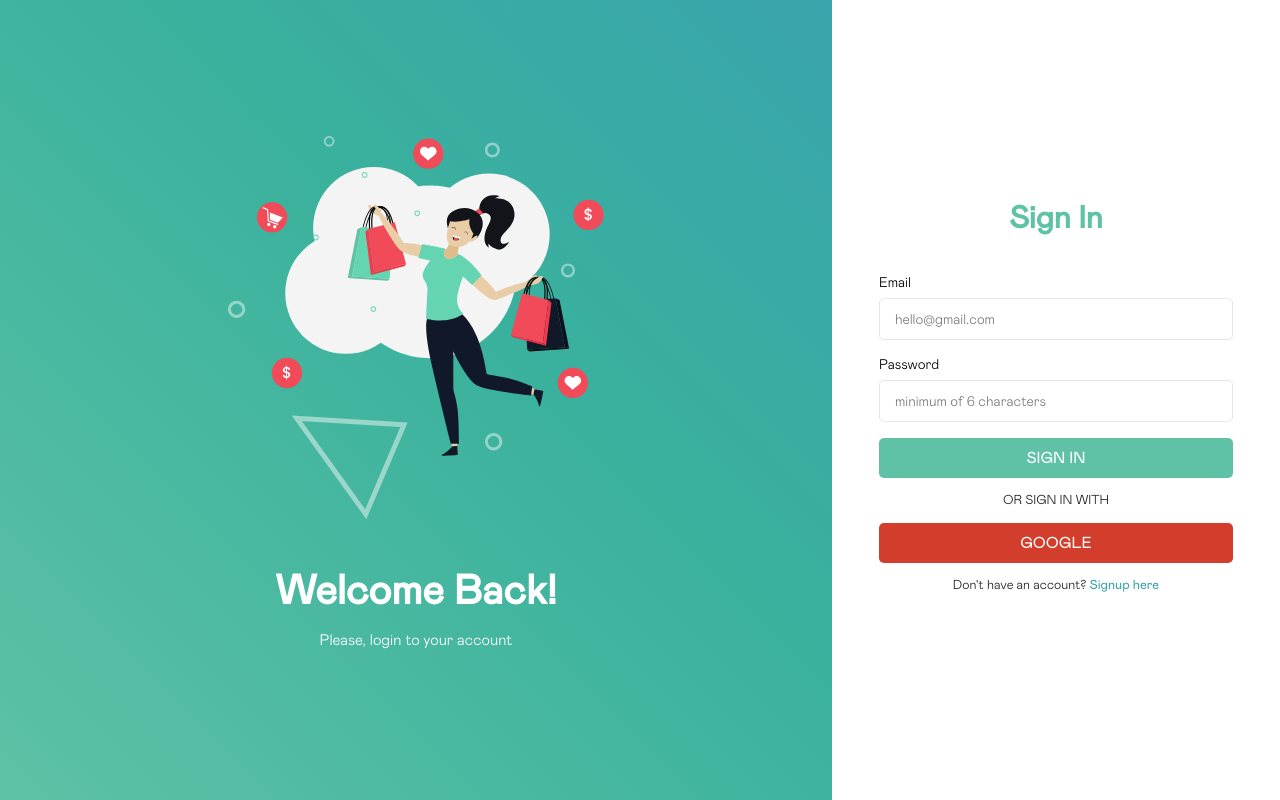
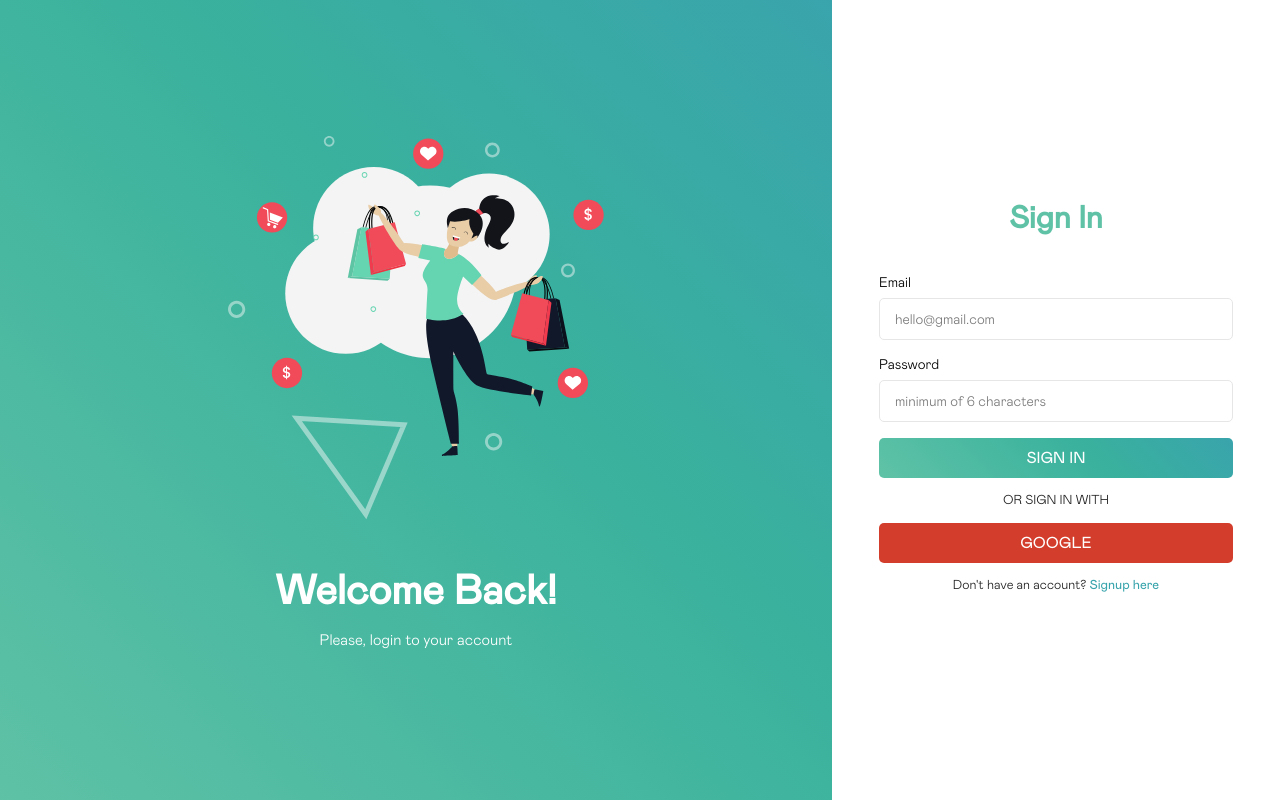
Before and after one commit to rukkiechovwe/ecommerce, a React (Create React App) app: page /sign-in in a window 1280 px wide. Built offline with nearby package versions, Linux system fonts and the light colour scheme; no server answers.

Commit message:
fix payment bugs

```diff
--- a/src/common/button/index.js
+++ b/src/common/button/index.js
@@ -7,6 +7,7 @@ const Button = ({
   onClick,
   children,
   textTransform,
+  position,
   disabled,
 }) => {
   return (
@@ -16,6 +17,7 @@ const Button = ({
       textTransform={textTransform}
       onClick={onClick}
       background={background}
+      position={position}
       disabled={disabled}
     >
       {children}
--- a/src/common/button/styles.js
+++ b/src/common/button/styles.js
@@ -5,35 +5,38 @@ export const Button = styled.button`
    font-size: inherit;
    margin: 1rem 0;
    padding: 12px;
-  width: ${(props) => props.width || "100%"};
    border: none;
    border-radius: 5px;
-  color: ${(props) => (props.color ? props.color : "#fff")};
-  text-transform: ${(props) => props.textTransform || "capitalize"};
    display: flex;
    align-items: center;
    justify-content: center;
+   width: ${(props) => props.width || "100%"};
+   position: ${(props) => (props.position ? "absolute" : "unset")};
+   top: ${(props) => (props.position ? "-12px" : "0")};
+   right: ${(props) => (props.position ? "0" : "0")};
+   color: ${(props) => (props.color ? props.color : "#fff")};
+   text-transform: ${(props) => props.textTransform || "capitalize"};
    background: ${(props) =>
      props.background ||
      `hsla(163,53%,46%,0.8);
-	// background: linear-gradient(
-	// 	225deg,
-	// 	hsla(184, 50%, 45%, 1) 0%,
-	// 	hsla(170, 51%, 46%, 1) 41%,
-	// 	hsla(163, 53%, 46%, 0.8) 100%
-	// );
-	// background: -moz-linear-gradient(
-	// 	225deg,
-	// 	hsla(184, 50%, 45%, 1) 0%,
-	// 	hsla(170, 51%, 46%, 1) 41%,
-	// 	hsla(163, 53%, 46%, 0.8) 100%
-	// );
-	// background: -webkit-linear-gradient(
-	// 	225deg,
-	// 	hsla(184, 50%, 45%, 1) 0%,
-	// 	hsla(170, 51%, 46%, 1) 41%,
-	// 	hsla(163, 53%, 46%, 0.8) 100%
-	// );
+	background: linear-gradient(
+		225deg,
+		hsla(184, 50%, 45%, 1) 0%,
+		hsla(170, 51%, 46%, 1) 41%,
+		hsla(163, 53%, 46%, 0.8) 100%
+	);
+	background: -moz-linear-gradient(
+		225deg,
+		hsla(184, 50%, 45%, 1) 0%,
+		hsla(170, 51%, 46%, 1) 41%,
+		hsla(163, 53%, 46%, 0.8) 100%
+	);
+	background: -webkit-linear-gradient(
+		225deg,
+		hsla(184, 50%, 45%, 1) 0%,
+		hsla(170, 51%, 46%, 1) 41%,
+		hsla(163, 53%, 46%, 0.8) 100%
+	);
    `};
 
 }
--- a/src/common/productCard/styles.js
+++ b/src/common/productCard/styles.js
@@ -9,7 +9,7 @@ export const ProductCard = styled.div`
   background: #fff;
   border-radius: 8px;
   cursor: pointer;
-  box-shadow: 0px 2px 10px #5e5d5d2b;
+  box-shadow: rgba(94, 93, 93, 0.08) 0px 2px 10px;
   position: relative;
 
   ::after {
@@ -19,14 +19,14 @@ export const ProductCard = styled.div`
   }
   :hover::after {
     background: #a870253d;
-   //  background: hsla(163.1, 53%, 45.9%, 0.17);
+    //  background: hsla(163.1, 53%, 45.9%, 0.17);
     width: 100%;
     height: 100%;
     position: absolute;
     right: 0;
     top: 0;
     border-radius: 7px;
-    transition: all .3s linear 0s;
+    transition: all 0.3s linear 0s;
   }
 
   @media (min-width: 400px) {
--- a/src/components/billingInformation/index.js
+++ b/src/components/billingInformation/index.js
@@ -136,6 +136,7 @@ function BillingInformation() {
           address={address}
           state={state}
           country={country}
+          setPaymentModal={setPaymentModal}
         />
       )}
     </S.InfoContainer>
--- a/src/components/billingInformation/validate.js
+++ b/src/components/billingInformation/validate.js
@@ -4,7 +4,7 @@ export const BillingDetailsValidation = (
   address,
   state,
   country,
-  payCash
+
 ) => {
   const errors = {};
 
@@ -13,7 +13,6 @@ export const BillingDetailsValidation = (
   if (!address) errors.address = "Address is required";
   if (!state) errors.state = "State is required";
   if (!country) errors.country = "Country is required";
-console.log(payCash);
   console.log(errors);
   return errors;
 };
--- a/src/components/dashboardNav/index.js
+++ b/src/components/dashboardNav/index.js
@@ -1,7 +1,11 @@
 import { useContext } from "react";
 import { UserContext } from "../../context/userContext";
 import Button from "../../common/button";
-import { HouseSimple, Ticket, Handbag, Power } from "phosphor-react";
+import {
+  HouseSimple,
+  // Ticket, Handbag,
+  Power,
+} from "phosphor-react";
 
 import * as S from "./styles";
 
--- a/src/components/paymentModal/index.js
+++ b/src/components/paymentModal/index.js
@@ -1,14 +1,15 @@
 import { useContext } from "react";
 import { useHistory } from "react-router";
+import { XCircle } from "phosphor-react";
 
 import { fieldValue, firestore } from "../../firebase";
 import { CartContext } from "../../context/cartContext";
 import { UserContext } from "../../context/userContext";
 
-import * as S from "./styles";
-
 import SummaryCard from "../../common/summaryCard";
 import Button from "../../common/button";
+
+import * as S from "./styles";
 
 const PaymentModal = ({
   method,
@@ -17,13 +18,17 @@ const PaymentModal = ({
   address,
   state,
   country,
+  setPaymentModal,
 }) => {
   const history = useHistory();
   const { SubTotal, cartItems, cartDispatch } = useContext(CartContext);
   const { userData } = useContext(UserContext);
-
-  const publicKey = "pk_test_6c4989c4eefebff720660dd216bba1b061eabd38";
-  const amount = 100 * (SubTotal + 100);
+  console.log(
+    process.env.REACT_APP_FIREBASE_APP_ID,
+    process.env.REACT_APP_PAYSTACK_KEY
+  );
+  const publicKey = process.env.REACT_APP_PAYSTACK_KEY;
+  const amount = 100 * (parseInt(SubTotal) + 100);
   const name = userData.name;
   const email = userData.email;
   const componentProps = {
@@ -66,7 +71,6 @@ const PaymentModal = ({
           type: "clear",
         });
         history.push("/thank-you");
-
       })
       .catch((error) => {
         console.error("Error updating orders: ", error);
@@ -75,6 +79,17 @@ const PaymentModal = ({
   return (
     <S.Wrapper>
       <S.Container>
+        <Button
+          background="transparent"
+          color="#222"
+          width="auto"
+          position={true}
+          onClick={() => {
+            setPaymentModal(false);
+          }}
+        >
+          <XCircle size={32} />
+        </Button>
         <div>
           {cartItems.map((item) => (
             <SummaryCard cartItem={item} key={item.id} />
--- a/src/components/paymentModal/styles.js
+++ b/src/components/paymentModal/styles.js
@@ -14,13 +14,15 @@ export const Wrapper = styled.div`
   align-items: center;
   padding: 20px;
 `;
-export const Container = styled.nav`
+export const Container = styled.div`
   background: white;
   max-height: 500px;
   width: 500px;
-  padding: 30px 20px;
+  padding: 10px 20px;
   border-radius: 5px;
   overflow: auto;
+  position: relative;
+  padding-top: 4rem;
 `;
 
 export const Payment = styled.div`
@@ -29,12 +31,31 @@ export const Payment = styled.div`
 `;
 
 export const Button = styled(PaystackButton)`
-  font-weight: 400;
+  font-weight: 500;
   margin: 1rem 0;
   padding: 10px;
   width: 100%;
   border: none;
   background: hsla(163, 53%, 46%, 0.8);
+  hsla(163,53%,46%,0.8);
+	background: linear-gradient(
+		225deg,
+		hsla(184, 50%, 45%, 1) 0%,
+		hsla(170, 51%, 46%, 1) 41%,
+		hsla(163, 53%, 46%, 0.8) 100%
+	);
+	background: -moz-linear-gradient(
+		225deg,
+		hsla(184, 50%, 45%, 1) 0%,
+		hsla(170, 51%, 46%, 1) 41%,
+		hsla(163, 53%, 46%, 0.8) 100%
+	);
+	background: -webkit-linear-gradient(
+		225deg,
+		hsla(184, 50%, 45%, 1) 0%,
+		hsla(170, 51%, 46%, 1) 41%,
+		hsla(163, 53%, 46%, 0.8) 100%
+	);
   border-radius: 5px;
   color: #fff;
   text-transform: capitalize;
--- a/src/firebase.js
+++ b/src/firebase.js
@@ -8,7 +8,7 @@ const firebaseConfig = {
   projectId: process.env.REACT_APP_FIREBASE_PROJECT_ID,
   storageBucket: process.env.REACT_APP_FIREBASE_STORAGE_BUCKET,
   messagingSenderId: process.env.REACT_APP_FIREBASE_MESSAGING_SENDER_ID,
-  appId: process.env.REACT_APP_FIREBASE_APPID,
+  appId: process.env.REACT_APP_FIREBASE_APP_ID,
 };
 
 const fb = firebase.initializeApp(firebaseConfig);
@@ -16,4 +16,4 @@ export const gProvider = new firebase.auth.GoogleAuthProvider();
 export const Ifirebase = fb;
 export const auth = fb.auth();
 export const firestore = fb.firestore();
-export const fieldValue = firebase.firestore.FieldValue
+export const fieldValue = firebase.firestore.FieldValue;
--- a/src/pages/home/styles.js
+++ b/src/pages/home/styles.js
@@ -51,8 +51,8 @@ export const Heading = styled.h1`
   color: #222;
   width: 90%;
   @media only screen and (min-width: 600px) {
-    font-size: 3.575rem;
-    line-height: 3.1625rem;
+    font-size: 4.075rem;
+    line-height: 3.5625rem;
   }
 `;
 export const Para = styled.p`
```
Also changed, not shown: src/todo.txt, 2 other files (tests, documents, lock files or other folders). Lines whose indentation alone changed are shown as unchanged.
